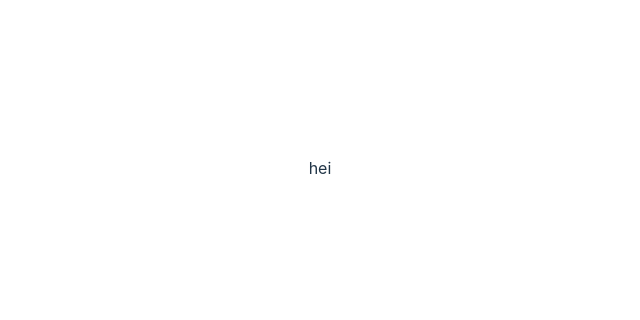
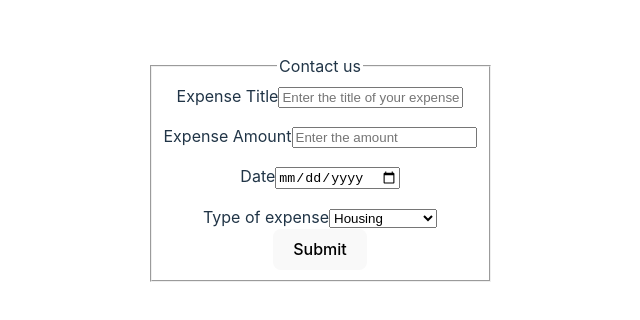
Before and after one commit to Annettehv/Assignment_3, a React (Vite) app: page / in a window 1280 px wide. Shown: the part 232-552 px from the top of the page, without its empty margins (320-960 px from the left). Built offline with nearby package versions, Linux system fonts and the light colour scheme.

Commit message:
form html

```diff
--- a/src/App.jsx
+++ b/src/App.jsx
@@ -2,13 +2,14 @@ import { useState } from 'react'
 import reactLogo from './assets/react.svg'
 import viteLogo from '/vite.svg'
 import './App.css'
+import ExpenseForm from './assets/ExpenseForm'
 
 function App() {
   const [count, setCount] = useState(0)
 
   return (
     <>
-      <p>hei</p>
+      <ExpenseForm />
     </>
   )
 }
--- /dev/null
+++ b/src/assets/ExpenseForm.jsx
@@ -0,0 +1,170 @@
+import React, { useRef, useState } from "react";
+import styles from "./ExpenseForm.module.css";
+function ExpenseForm() {
+  const [userData, setUserData] = useState({
+    firstName: "",
+    lastName: "",
+    email: "",
+    phoneNumber: "",
+    subject: "",
+    message: "",
+  });
+  const [errors, setErrors] = useState({
+    firstNameError: "",
+    lastNameError: "",
+    emailError: "",
+    phoneNumberError: "",
+    subjectError: "",
+    messageError: "",
+  });
+  const textAreaElement = useRef(null);
+
+  const validateForm = () => {
+    let isValid = true;
+    const clonedErrorObj = { ...errors };
+    if (!userData.firstName.trim()) {
+      clonedErrorObj.firstNameError = "First name is required!";
+      isValid = false;
+    } else if (userData.firstName.trim().length > 20) {
+      clonedErrorObj.firstNameError = "Maximum character limit exceeded";
+      isValid = false;
+    }
+    if (!userData.lastName.trim()) {
+      clonedErrorObj.lastNameError = "Last name is required!";
+      isValid = false;
+    } else if (userData.lastName.trim().length > 20) {
+      clonedErrorObj.lastNameError = "Maximum character limit exceeded";
+      isValid = false;
+    }
+    if (!userData.email.trim()) {
+      clonedErrorObj.emailError = "Email is required!";
+      isValid = false;
+    } else {
+      const emailRegex = /^[a-zA-Z0–9._-]+@[a-zA-Z0–9.-]+\.[a-zA-Z]{2,4}$/;
+      if (!emailRegex.test(userData.email.trim())) {
+        clonedErrorObj.emailError = "Invalid email format!";
+        isValid = false;
+      }
+    }
+    if (userData.phoneNumber.trim()) {
+      if (userData.phoneNumber.trim().length !== 8) {
+        clonedErrorObj.phoneNumberError = "Phone number must be 8 digits!";
+        isValid = false;
+      }
+    }
+    if (!userData.subject.trim()) {
+      clonedErrorObj.subjectError = "Subject is required!";
+      isValid = false;
+    } else if (userData.subject.trim().length > 20) {
+      clonedErrorObj.subjectError = "Maximum character limit exceeded";
+      isValid = false;
+    }
+
+    if (!userData.message.trim()) {
+      console.log(userData.message.trim());
+      clonedErrorObj.messageError = "Message text is required!";
+      isValid = false;
+    }
+
+    setErrors(clonedErrorObj);
+    return isValid;
+  };
+
+  const handleChange = (e) => {
+    const { name, value } = e.target;
+    setErrors((prevErrors) => ({
+      ...prevErrors,
+      [`${name}Error`]: "",
+    }));
+    setUserData((prev) => ({
+      ...prev,
+      [name]: value,
+    }));
+    if (name === "message" && value.length >= 300) {
+      setErrors((prevErrors) => ({
+        ...prevErrors,
+        messageError: "Maximum characters allowed is 300",
+      }));
+    }
+  };
+
+  const handleSubmit = (e) => {
+    e.preventDefault();
+    const isValid = validateForm();
+    if (isValid) {
+      // Your form submission logic here
+      console.log("Form is valid. Submitting...");
+    } else {
+      console.log("Form is invalid. Please correct the errors.");
+    }
+  };
+
+  return (
+    <form className={styles.form_element} onSubmit={handleSubmit}>
+      <fieldset className={styles.contact_form_container}>
+        <legend>Contact us</legend>
+        <section className={styles.name_section}>
+          <div className={styles.input_group}>
+            <label htmlFor="expenseTitle">Expense Title</label>
+            <input
+              type="text"
+              name="expenseTitle"
+              placeholder="Enter the title of your expense"
+              className={styles.input_element}
+              onChange={handleChange}
+            />
+            <p>{errors.expenseTitleError}</p>
+          </div>
+
+          <div className={styles.input_group}>
+            <label htmlFor="expenseAmount">Expense Amount</label>
+            <input
+              type="text"
+              name="expenseAmount"
+              placeholder="Enter the amount"
+              className={styles.input_element}
+              onChange={handleChange}
+            />
+            <p>{errors.expenseAmountError}</p>
+          </div>
+        </section>
+        <section className={styles.contact_section}>
+          <div className={styles.input_group}>
+            <label htmlFor="expenseDate">Date</label>
+            <input
+              type="date"
+              name="expenseDate"
+              placeholder="Enter the date"
+              className={styles.input_element}
+              onChange={handleChange}
+            />
+            <p>{errors.expenseDateError}</p>
+          </div>
+
+          <div className={styles.input_group}>
+            <label htmlFor="expenseCategory">Type of expense</label>
+            <select
+              name="expenseCategory"
+              class="expenseCategory"
+              className={styles.input_element}
+              onChange={handleChange}
+              required
+            >
+              <option value="housing">Housing</option>
+              <option value="grocery">Grocery</option>
+              <option value="transportation">Transportation</option>
+              <option value="clothes">Clothes</option>
+              <option value="other">Other</option>
+            </select>
+          </div>
+        </section>
+
+        <button type="submit" className={styles.submit_button}>
+          Submit
+        </button>
+      </fieldset>
+    </form>
+  );
+}
+
+export default ExpenseForm;
```
Also changed, not shown: src/assets/ExpenseForm.module.css (added).
